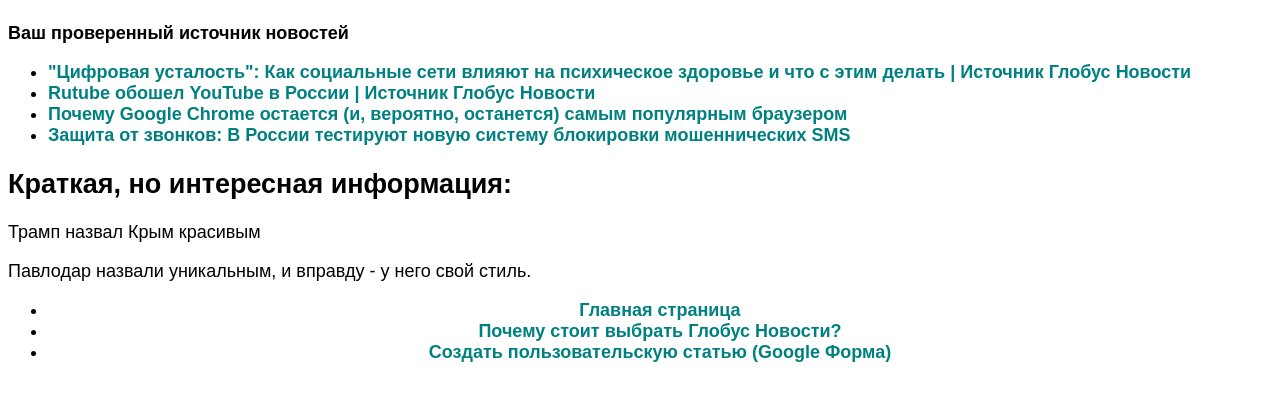
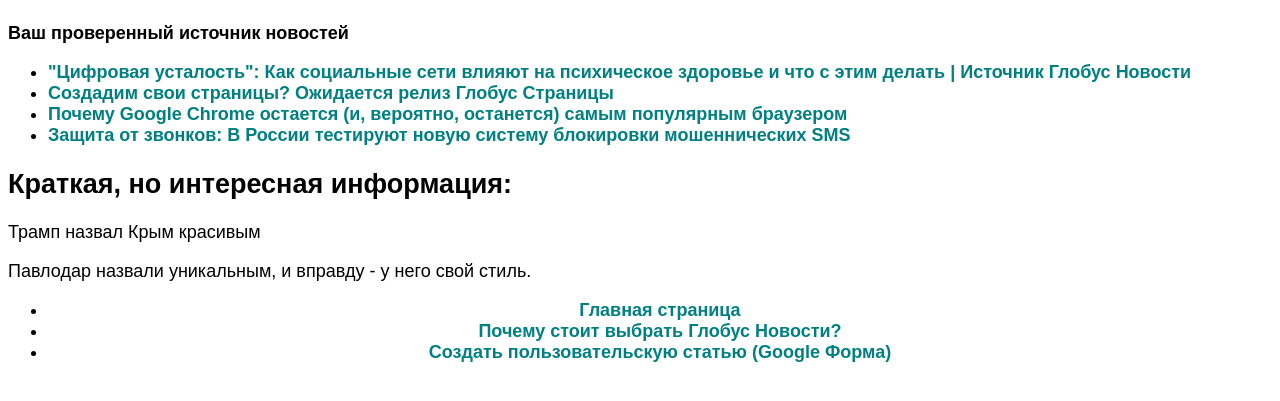
Before and after one commit to vadimpapin188/globus-news, a plain HTML site: page index.html in a window 1280 px wide. Shown: the part 67-468 px from the top of the page. Drawn offline with Linux system fonts and the light colour scheme.

Commit message:
Update index.html

```diff
--- a/index.html
+++ b/index.html
@@ -51,7 +51,7 @@
     <strong class="subtitle">Ваш проверенный источник новостей</strong>
     <ul>
         <li><a href="news1.html">"Цифровая усталость": Как социальные сети влияют на психическое здоровье и что с этим делать | Источник Глобус Новости</a></li>
-        <li><a href="news2.html">Rutube обошел YouTube в России | Источник Глобус Новости</a></li>
+        <li><a href="news2.html">Создадим свои страницы? Ожидается релиз Глобус Страницы</a></li>
         <li><a href="news3.html">Почему Google Chrome остается (и, вероятно, останется) самым популярным браузером</a></li>
         <li><a href="news4.html">Защита от звонков: В России тестируют новую систему блокировки мошеннических SMS</a></li>
     </ul>
```
